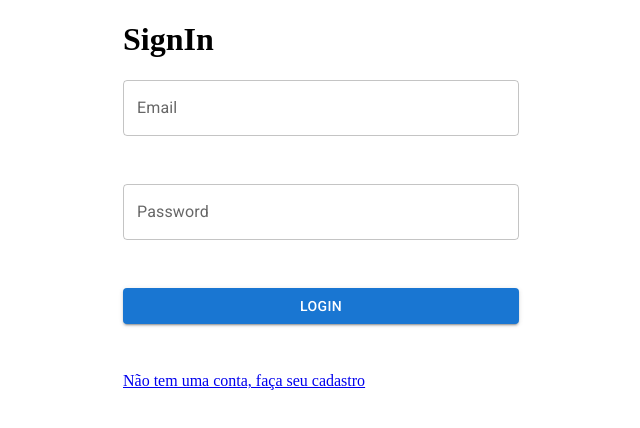
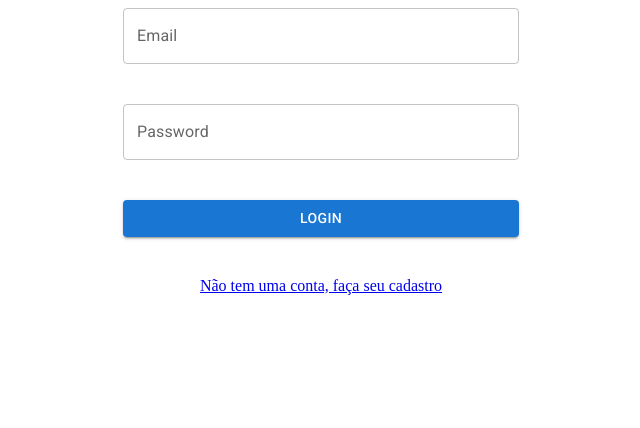
Before and after one commit to bc-fullstack-01/lucasliborio-frontend, a React (Create React App) app: page / in a window 1280 px wide. Shown: the top 428 px of the page, without its empty margins (319-959 px from the left). Built offline with nearby package versions, Linux system fonts and the light colour scheme.

Commit message:
refactor: adjusting laytou with textAlign

```diff
--- a/src/components/AuthForm/index.tsx
+++ b/src/components/AuthForm/index.tsx
@@ -1,7 +1,7 @@
 import React, { useState } from "react";
 import { Link } from 'react-router-dom'
-import { TextField, Button, Container, Stack } from '@mui/material'
-
+import { TextField, Button, Container, Stack, Box } from '@mui/material'
+import './index.css'
 
 
 interface Props {
@@ -25,15 +25,16 @@ export const AuthForm = ({
     onSubmitForm(email.value, password.value)
   }
   return (
-
     <Container maxWidth="xs">
-      <h1>SignIn</h1>
       <form onSubmit={(e) => { handleSubmit(e) }}>
         <Stack
-          spacing={6}
+          spacing={5}
           justifyContent="center"
-          alignItems="stretch"
+          textAlign='center'
+          alignItems="strech"
+
         >
+
           <TextField
             onChange={(e) => setEmail({ value: e.target.value, error: 'none' })}
             name="email" value={email.value}
@@ -48,13 +49,10 @@ export const AuthForm = ({
             label="Password">
           </TextField>
 
-          <Button sx={{
-            width: '100%'
-          }} type="submit" variant="contained">{buttonLabel}</Button>
+          <Button type="submit" variant="contained">{buttonLabel}</Button>
           <Link to={buttonLink}>{linkText}</Link>
         </Stack>
       </form>
-    </Container>
-
+    </Container >
   )
 }
```
Also changed, not shown: src/components/AuthForm/index.css (line endings or trailing spaces).
